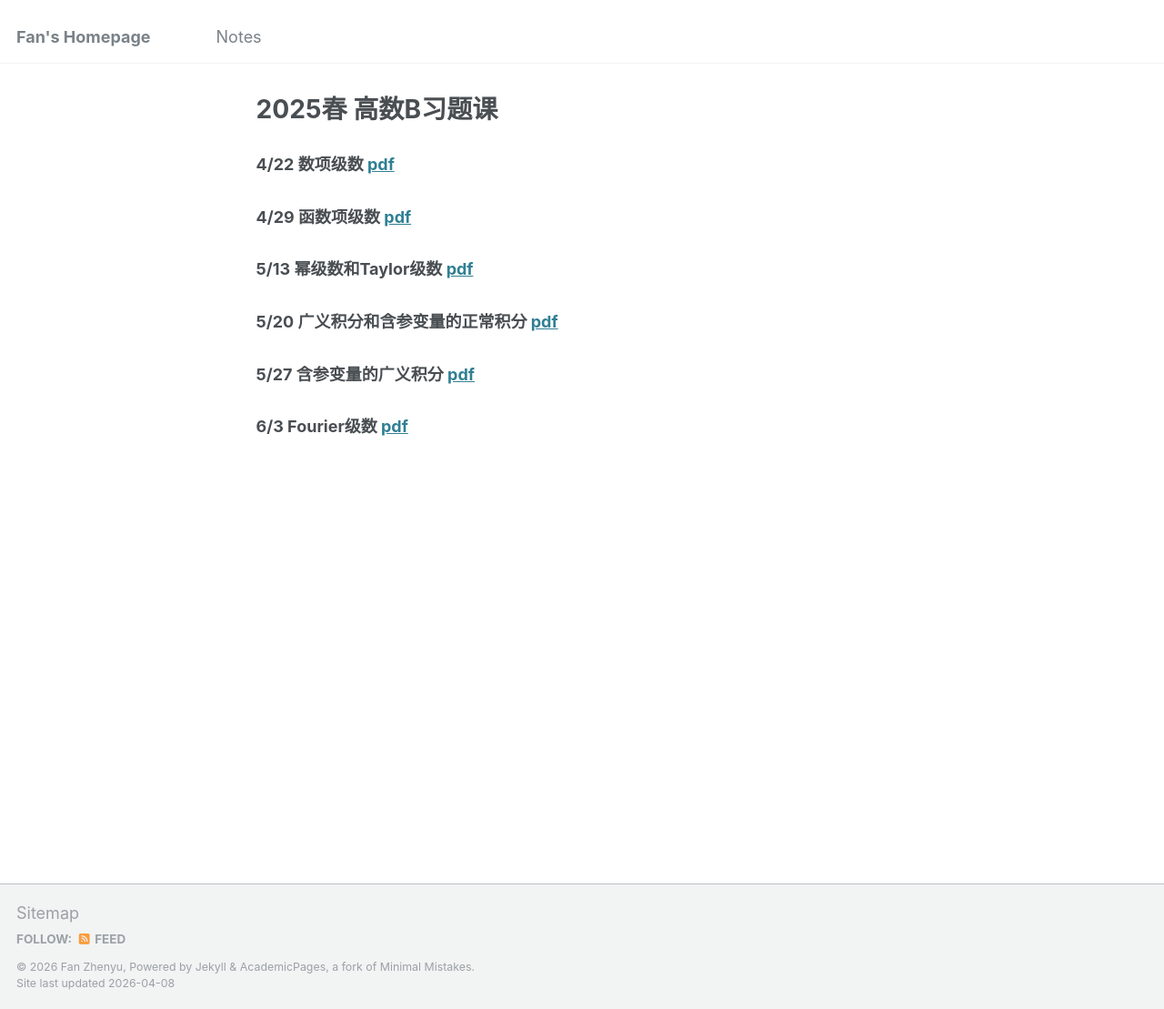
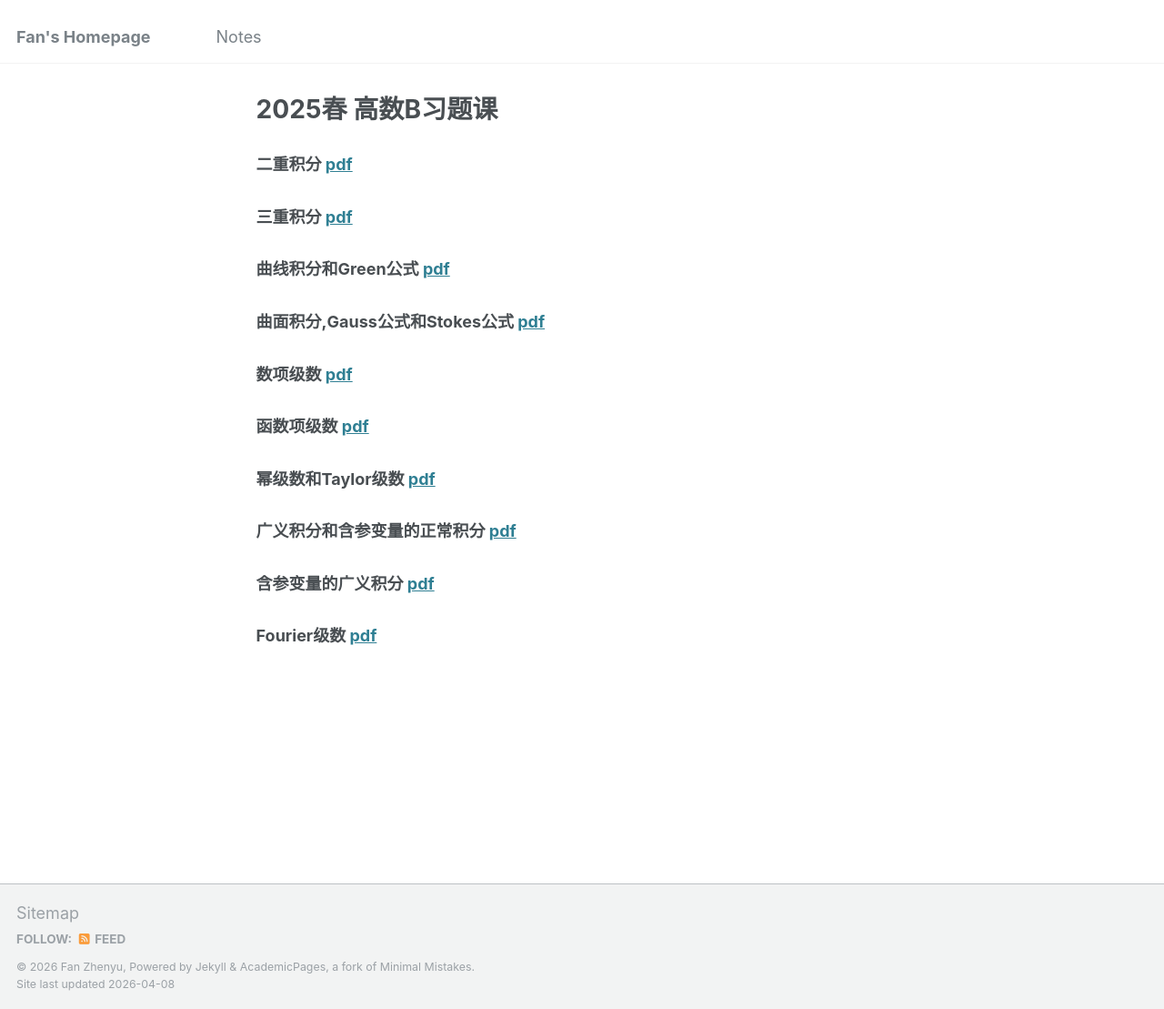
Before and after one commit to fanzymath/fanzymath.github.io, a Jekyll site: the page built from _notes/2025-exercise-class-notes.md, in a window 1280 px wide and 1109 px high. Shown: the whole window at 91% size. Built offline with Jekyll 4.4.1, drawn with Linux system fonts in a browser that asks for light colours.

Commit message:
Update 2025-exercise-class-notes.md

```diff
--- a/_notes/2025-exercise-class-notes.md
+++ b/_notes/2025-exercise-class-notes.md
@@ -9,9 +9,13 @@ location: "Beijing"
 ---
 
 
-### 4/22 数项级数 [pdf](https://fanzymath.github.io/files/series.pdf)
-### 4/29 函数项级数 [pdf](https://fanzymath.github.io/files/series_of_functions.pdf)
-### 5/13 幂级数和Taylor级数 [pdf](https://fanzymath.github.io/files/power_series.pdf)
-### 5/20 广义积分和含参变量的正常积分 [pdf](https://fanzymath.github.io/files/Infinite_Integral.pdf)
-### 5/27 含参变量的广义积分 [pdf](https://fanzymath.github.io/files/Infinite_Integral_with_parameters.pdf)
-### 6/3  Fourier级数 [pdf](https://fanzymath.github.io/files/6_3_Fourier_Series.pdf)
+###  二重积分 [pdf](https://fanzymath.github.io/files/3_11_二重积分.pdf)
+###  三重积分 [pdf](https://fanzymath.github.io/files/3_18_三重积分.pdf)
+###  曲线积分和Green公式 [pdf](https://fanzymath.github.io/files/3_25_曲线积分和Green公式.pdf)
+###  曲面积分,Gauss公式和Stokes公式 [pdf](https://fanzymath.github.io/files/4_1_曲面积分_Gauss公式_Stokes公式.pdf)
+###  数项级数 [pdf](https://fanzymath.github.io/files/series.pdf)
+###  函数项级数 [pdf](https://fanzymath.github.io/files/series_of_functions.pdf)
+###  幂级数和Taylor级数 [pdf](https://fanzymath.github.io/files/power_series.pdf)
+###  广义积分和含参变量的正常积分 [pdf](https://fanzymath.github.io/files/Infinite_Integral.pdf)
+###  含参变量的广义积分 [pdf](https://fanzymath.github.io/files/Infinite_Integral_with_parameters.pdf)
+###  Fourier级数 [pdf](https://fanzymath.github.io/files/6_3_Fourier_Series.pdf)
```
